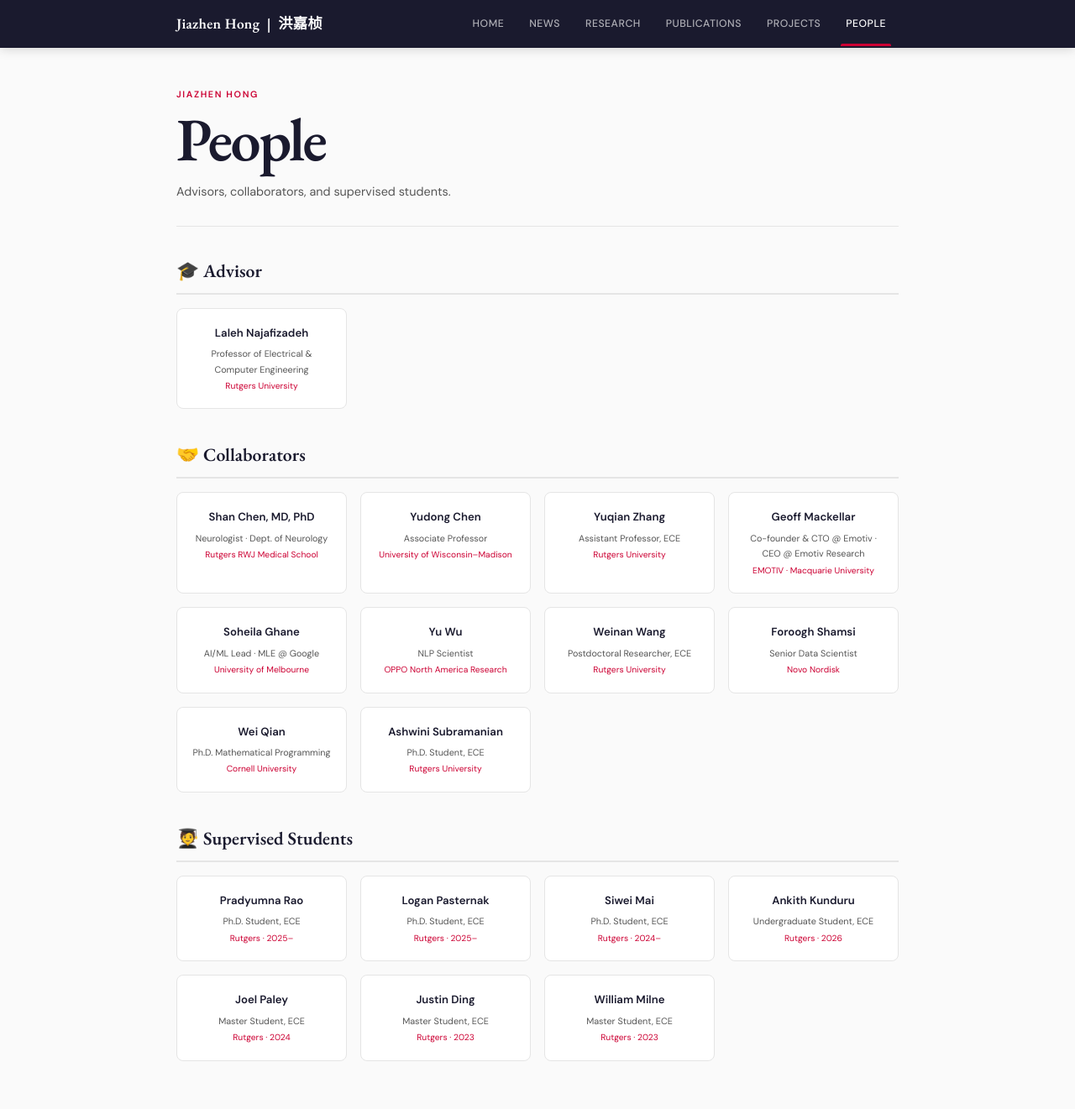
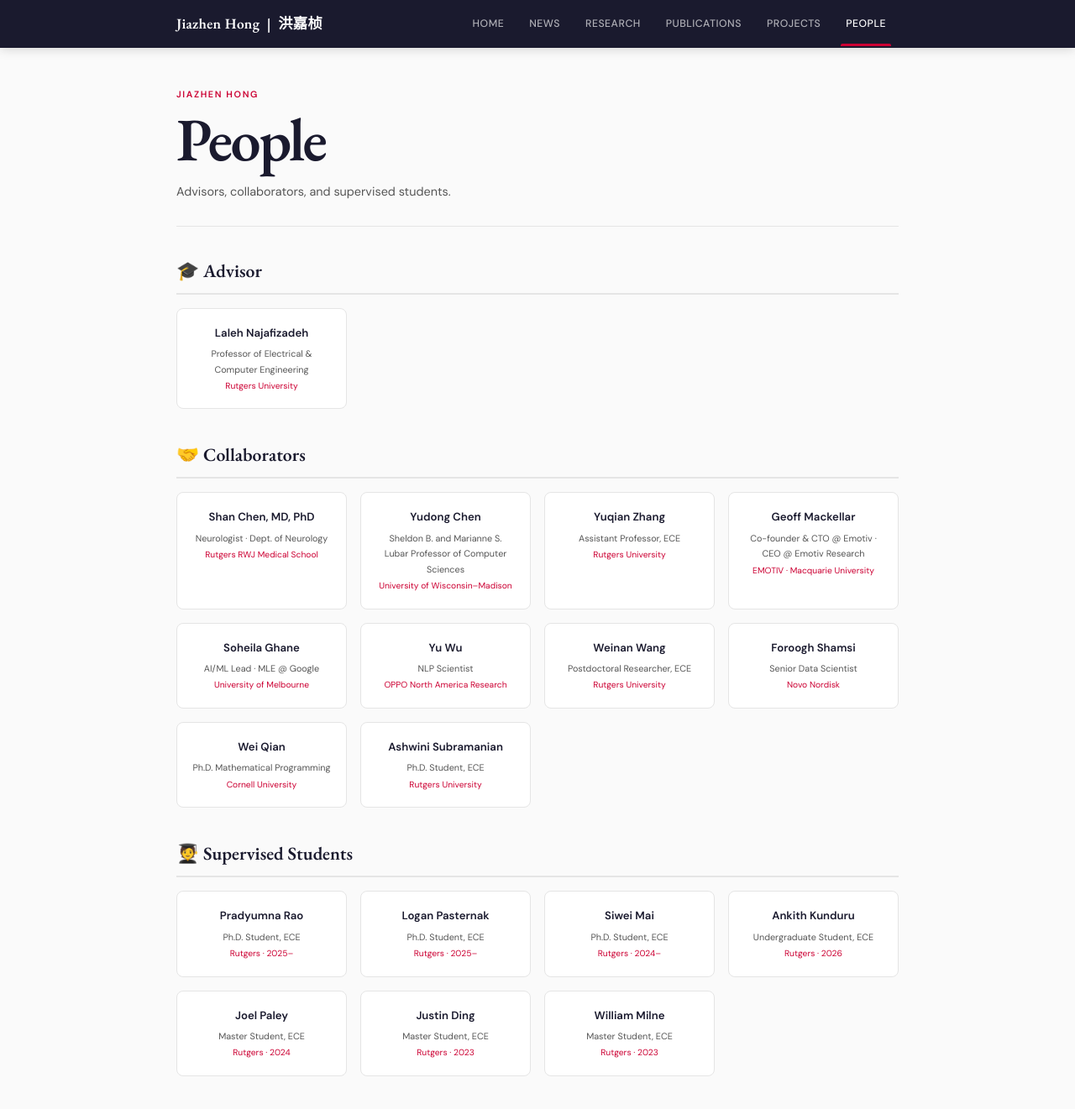
Before and after one commit to Jiazhen-Hong/jiazhenhong, a Jekyll site: the page built from people/index.html, in a window 1280 px wide and 1362 px high. Shown: the top 1321 px of the window at 84% size. Built offline with Jekyll 4.4.1, drawn with Linux system fonts in a browser that asks for light colours.

Commit message:
Update Yudong Chen title

```diff
--- a/_includes/people.html
+++ b/_includes/people.html
@@ -16,7 +16,7 @@
       </div>
       <div class="person-card">
         <div class="person-name"><a href="https://pages.cs.wisc.edu/~yudongchen/">Yudong Chen</a></div>
-        <div class="person-role">Associate Professor</div>
+        <div class="person-role">Sheldon B. and Marianne S. Lubar Professor of Computer Sciences</div>
         <div class="person-year">University of Wisconsin–Madison</div>
       </div>
       <div class="person-card">
```
